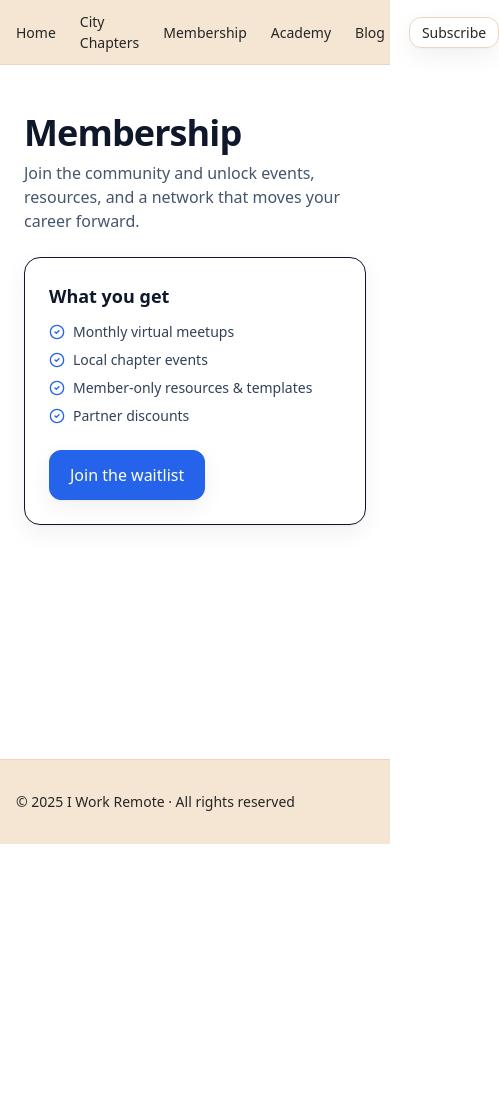
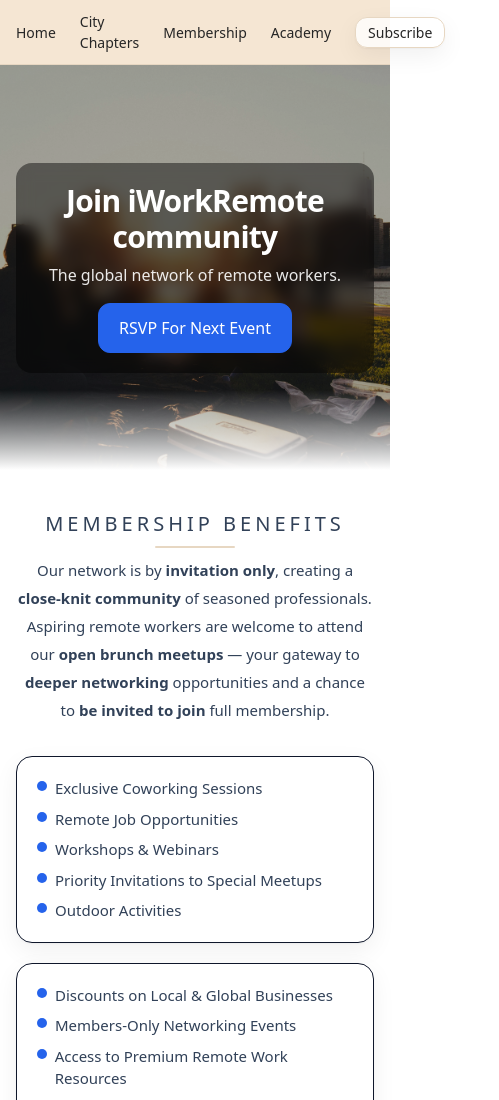
Before and after one commit to erkanmunishi/iworkremote, a Next.js app: page /membership in a window 390 px wide. Shown: the top 1100 px of the page, 499 px wide, since content can reach past the window. Before the commit the page ends 844 px from the top, so only its background shows below. Built offline with nearby package versions, Linux system fonts and the light colour scheme.

Commit message:
fix(tampa): make hero overlays non-interactive so place cards open Google Maps

```diff
--- a/src/app/chapters/[slug]/page.tsx
+++ b/src/app/chapters/[slug]/page.tsx
@@ -33,7 +33,7 @@
       {/* HERO — full-bleed background like homepage */}
 <section className="relative bleed">
   {/* background image */}
-  <div className="absolute inset-0">
+  <div className="absolute inset-0 pointer-events-none">
     <Image
       src={city.hero.image}
       alt={city.cityName}
@@ -84,12 +84,23 @@
       <section className="py-10 md:py-12">
         <div className="grid grid-cols-12 gap-8">
           <div className="col-span-12 md:col-span-8">
-            {city.summary && (
+          {slug === "tampa" ? (
         <p className="text-[15px] leading-7 text-slate-700">
-                {city.summary}
+          At <strong>iWorkRemote Tampa Bay</strong>, our events are curated exclusively for
+          <strong> remote workers</strong>. Membership is by <strong>invitation only</strong> — ensuring a
+          <strong> close-knit community</strong> of seasoned remote workers. However, if you’re an aspiring
+          remote worker or hybrid professional, our <strong>open brunch meetups</strong> are the perfect
+          introduction. Experience our vibrant community firsthand at brunch, and you might
+          soon <strong>be invited to join</strong> our exclusive dinners, outdoor activities, and
+          coworking sessions for <strong>deeper networking</strong> and special perks.
         </p>
+      ) : (
+        city.summary && (
+          <p className="text-[15px] leading-7 text-slate-700">{city.summary}</p>
+        )
       )}
           </div>
+
           <div className="col-span-12 md:col-span-4">
             <div className="rounded-2xl border bg-white p-5 shadow-soft">
               <div className="text-sm text-slate-600">Lead</div>
@@ -119,6 +130,17 @@
   {ev.image ? (
     <div className="relative aspect-[4/3]">
       <Image src={ev.image} alt={ev.name} fill className="object-cover" />
+      {ev.badgeText && (
+        <span
+          className={[
+            "absolute left-2 top-2 rounded-full px-2.5 py-0.5 text-[11px] font-semibold",
+            "uppercase tracking-wide text-white shadow-sm ring-1 ring-black/5",
+            badgeBg(ev.badgeVariant),
+          ].join(" ")}
+        >
+          {ev.badgeText}
+        </span>
+      )}
     </div>
   ) : null}
   <div className="p-3 text-sm font-medium">{ev.name}</div>
@@ -130,18 +152,46 @@
       ) : null}
 
 {/* TOP COWORKING SPACES */}
-<SectionHeading>TOP COWORKING SPACES</SectionHeading>
-<CityPlacesSection title="Top Coworking Spaces" places={city.coworking} hideTitle />
+<section className="my-8 rounded-3xl border p-6 md:p-8 ring-1" style={{ backgroundColor: "#FFF4E6", borderColor: "#F3E2C7" }}>
+  <SectionHeading compact>TOP COWORKING SPACES</SectionHeading>
+  <CityPlacesSection
+    title="Top Coworking Spaces"
+    places={city.coworking}
+    cityLabel="Tampa, FL"
+    bare                                  // 👈 only render the grid
+  />
+</section>
 
 {/* REMOTE WORKER FRIENDLY CAFES */}
-<SectionHeading>REMOTE WORKER FRIENDLY CAFES</SectionHeading>
-<CityPlacesSection title="Remote Worker Friendly Cafés" places={city.cafes} hideTitle />
-
-
-
+<section className="my-8 rounded-3xl border p-6 md:p-8 ring-1" style={{ backgroundColor: "#FFF4E6", borderColor: "#F3E2C7" }}>
+  <SectionHeading compact>REMOTE WORKER FRIENDLY CAFES</SectionHeading>
+  <CityPlacesSection
+    title="Remote Worker Friendly Cafés"
+    places={city.cafes}
+    cityLabel="Tampa, FL"
+    bare
+  />
+</section>
     </div>
   );
 }
+
+// helper for badge background color
+function badgeBg(variant?: string) {
+  switch (variant) {
+    case "green":
+      return "bg-emerald-600";
+    case "amber":
+      return "bg-amber-600";
+    case "sky":
+      return "bg-sky-600";
+    case "rose":
+      return "bg-rose-600";
+    default:
+      return "bg-slate-700";
+  }
+}
+
 
 function Underline() {
   return (
@@ -151,77 +201,98 @@
   );
 }
 
-function SectionHeading({ children }: { children: React.ReactNode }) {
+function SectionHeading({
+  children,
+  compact = false,
+}: {
+  children: React.ReactNode;
+  compact?: boolean;
+}) {
   return (
-    <>
-      <h2 className="text-center font-display text-xl tracking-[.2em] text-slate-700">
+    <div className={`text-center ${compact ? "mb-3" : "mb-6"}`}>
+      <h2 className="font-display text-xl tracking-[.2em] text-slate-700">
         {children}
       </h2>
-      <Underline />
-    </>
+      <div className="mt-2 flex justify-center">
+        <span className="inline-block h-[2px] w-16 bg-[color:var(--warm-border)] rounded-full" />
+      </div>
+    </div>
   );
 }
 
 
+
 // --- Helper: image grid for coworking/cafés ---
-type CityPlace = {
-  name: string;
-  image: string;   // path under /public (starts with "/")
-  url?: string;    // optional external link
-};
+
 
 function CityPlacesSection({
   title,
   places = [],
+  cityLabel = "Tampa, FL",
   hideTitle = false,
+  bare = false,
 }: {
   title: string;
-  places?: Place[];    // <- use Place from cities.ts (image?: string)
+  places?: Place[];
+  cityLabel?: string;
   hideTitle?: boolean;
+  bare?: boolean;
 }) {
   if (!places?.length) return null;
 
+  const Grid = (
+    <div className="mt-4 grid grid-cols-12 gap-5">
+      {places.map((p) => {
+        const href =
+          p.url ??
+          `https://www.google.com/maps/search/?api=1&query=${encodeURIComponent(
+            `${p.name} ${cityLabel}`
+          )}`;
+
         return (
-    <section className="mx-auto max-w-screen-2xl 2xl:max-w-[1600px] px-4 md:px-6 xl:px-12 py-10">
+          <article key={p.name} className="col-span-12 sm:col-span-6 lg:col-span-3">
+            <a
+              href={href}
+              target="_blank"
+              rel="noopener noreferrer"
+              aria-label={`Open ${p.name} on Google Maps`}
+              className="group block cursor-pointer overflow-hidden rounded-xl border bg-white shadow-soft transition hover:shadow-md hover:-translate-y-[1px]"
+            >
+              <div className="relative aspect-[4/3] w-full">
+                <Image
+                  src={p.image!}
+                  alt={p.name}
+                  fill
+                  className="object-cover transition-transform duration-300 group-hover:scale-105"
+                  sizes="(min-width:1280px) 25vw, (min-width:768px) 33vw, 100vw"
+                />
+              </div>
+              <div className="p-3 text-center">
+                <span className="font-medium group-hover:underline">{p.name}</span>
+              </div>
+            </a>
+          </article>
+        );
+      })}
+    </div>
+  );
+
+  if (bare) return Grid;  // 👈 return only the grid when used inside a panel
+
+  // original wrapped version (kept for reuse elsewhere)
+  return (
+    <section className="mx-auto max-w-screen-2xl 2xl:max-w-[1600px] px-4 md:px-6 xl:px-12 py-6">
       {!hideTitle && (
         <>
-      <h2 className="mb-2 text-center font-display text-2xl md:text-3xl font-bold">{title}</h2>
-      <div className="mx-auto mb-8 h-1 w-16 rounded-full bg-slate-200" />
+          <h2 className="text-center font-display text-xl tracking-[.2em] text-slate-700">
+            {title.toUpperCase()}
+          </h2>
+          <div className="mt-2 flex justify-center">
+            <span className="inline-block h-[2px] w-20 bg-[color:var(--warm-border)] rounded-full" />
+          </div>
         </>
       )}
-
-      <div className="grid grid-cols-12 gap-5">
-        {places.map((p) => (
-          <article key={p.name} className="col-span-12 sm:col-span-6 lg:col-span-3">
-            <div className="overflow-hidden rounded-xl border bg-white shadow-soft">
-              <div className="relative aspect-[4/3] w-full">
-                {p.image ? (
-                  <Image
-                    src={p.image}
-                    alt={p.name}
-                    fill
-                    className="object-cover transition-transform duration-300 hover:scale-105"
-                    sizes="(min-width:1280px) 25vw, (min-width:768px) 33vw, 100vw"
-                  />
-                ) : (
-                  <div className="absolute inset-0 grid place-items-center text-slate-400 text-sm">
-                    No image
-                  </div>
-                )}
-              </div>
-              <div className="p-3 text-center">
-                {p.url ? (
-                  <Link href={p.url} target="_blank" rel="noopener noreferrer" className="font-medium hover:underline">
-                    {p.name}
-                  </Link>
-                ) : (
-                  <span className="font-medium">{p.name}</span>
-                )}
-              </div>
-            </div>
-          </article>
-        ))}
-      </div>
+      {Grid}
     </section>
   );
 }
--- a/src/app/membership/page.tsx
+++ b/src/app/membership/page.tsx
@@ -1,39 +1,173 @@
-import { CheckCircle2 } from "lucide-react";
+import Image from "next/image";
+import Link from "next/link";
 
-export const metadata = { title: "Membership" };
+export const metadata = {
+  title: "Membership • iWorkRemote",
+  description:
+    "Join iWorkRemote — the global network of remote workers. Curated meetups, real connections, and member-only perks.",
+};
 
 export default function MembershipPage() {
-  const perks = [
-    "Monthly virtual meetups",
-    "Local chapter events",
-    "Member-only resources & templates",
-    "Partner discounts",
-  ];
+  return (
+    <div className="mx-auto max-w-screen-2xl 2xl:max-w-[1600px] px-4 md:px-6 xl:px-12">
+      {/* HERO (full-bleed, same pattern as homepage/chapters) */}
+      <section className="relative bleed">
+        {/* background */}
+        <div className="absolute inset-0">
+          <Image
+            src="/membership-light-hero.jpg"
+            alt="Join iWorkRemote community"
+            fill
+            priority
+            sizes="100vw"
+            className="object-cover"
+          />
+          <div className="absolute inset-0 bg-black/35" />
+        </div>
 
+        {/* content */}
+        <div className="relative z-10 mx-auto max-w-screen-2xl 2xl:max-w-[1600px] px-4 md:px-6 xl:px-12">
+          <div className="flex min-h-[48vh] md:min-h-[60vh] items-center justify-center">
+            <div className="text-center text-white">
+              <div className="inline-flex items-center justify-center rounded-2xl bg-black/45 px-6 py-5 backdrop-blur-sm">
+                <div>
+                  <h1 className="font-display text-3xl md:text-4xl lg:text-5xl font-extrabold tracking-tight">
+                    Join <span className="whitespace-nowrap">iWorkRemote</span> community
+                  </h1>
+                  <p className="mt-2 text-white/90">The global network of remote workers.</p>
+                  <div className="mt-4 flex items-center justify-center gap-3">
+                    <Link href="/chapters/tampa" className="btn-brand rounded-xl px-5 py-3">
+                      RSVP For Next Event
+                    </Link>
+                  </div>
+                </div>
+              </div>
+            </div>
+          </div>
+        </div>
+
+        {/* fade to page background */}
+        <div className="pointer-events-none absolute inset-x-0 bottom-0 h-20 bg-gradient-to-b from-transparent to-white" />
+      </section>
+
+      {/* MEMBERSHIP BENEFITS */}
+      <section className="py-10 md:py-12">
+        <SectionTitle title="MEMBERSHIP BENEFITS" />
+
+        <p className="mx-auto mt-2 max-w-3xl text-center text-[15px] leading-7 text-slate-700">
+          Our network is by <strong>invitation only</strong>, creating a <strong>close-knit community</strong> of seasoned professionals.
+          Aspiring remote workers are welcome to attend our <strong>open brunch meetups</strong> — your gateway to <strong>deeper
+          networking</strong> opportunities and a chance to <strong>be invited to join</strong> full membership.
+        </p>
+
+        <div className="mx-auto mt-8 grid max-w-5xl grid-cols-1 gap-5 sm:grid-cols-2">
+          <BenefitCard
+            items={[
+              "Exclusive Coworking Sessions",
+              "Remote Job Opportunities",
+              "Workshops & Webinars",
+              "Priority Invitations to Special Meetups",
+              "Outdoor Activities",
+            ]}
+          />
+          <BenefitCard
+            items={[
+              "Discounts on Local & Global Businesses",
+              "Members-Only Networking Events",
+              "Access to Premium Remote Work Resources",
+              "Insights on Remote Work Trends",
+              "Discount on Merch and Courses",
+            ]}
+          />
+        </div>
+      </section>
+
+      {/* TESTIMONIAL STRIP */}
+      <section className="py-10 md:py-12 bg-slate-50/50 rounded-3xl">
+        <SectionTitle title="WHAT OUR MEMBERS SAY" />
+        <div className="mx-auto mt-6 grid max-w-4xl grid-cols-1 gap-6 md:grid-cols-2">
+          <Testimonial
+            quote="Being a member has elevated my remote career. The networking is unmatched!"
+            author="Alex P."
+          />
+          <Testimonial
+            quote="The community is both inspiring and supportive. It’s an exclusive circle that truly cares."
+            author="Jamie L."
+          />
+        </div>
+      </section>
+
+      {/* FAQ — accessible, no JS (details/summary) */}
+      <section className="py-12">
+        <SectionTitle title="FREQUENTLY ASKED QUESTIONS" />
+        <div className="mx-auto mt-6 max-w-3xl space-y-3">
+          <Faq q="What is iWorkRemote?">
+          iWorkRemote is a dedicated community for remote workers and professionals who aspire to transition into a remote lifestyle.
+          Our events and resources are designed to help you network, find job opportunities, and thrive in a remote environment.
+          </Faq>
+          <Faq q="How can I join the community?">
+          Non-members are welcome to attend our open brunch meetups. At these events, you can experience our vibrant community firsthand.
+          Based on your fit and interaction, you may be invited to join as a full member with access to exclusive events.
+          </Faq>
+          <Faq q="What events are available for members?">
+          Full members get access to exclusive events such as dinner meetups, outdoor activities, coworking sessions, workshops,
+          and more-providing deeper networking and professional growth opportunities.
+          </Faq>
+          <Faq q="Are there any benefits for non-members?">
+          Yes, non-members can attend our open brunch meetups, which provide an excellent introduction to our vibrant community.
+          Additionally, we will be launching an academy designed to jump-start your career road to remote work by offering comprehensive training and essential resources.
+          </Faq>
+        </div>
+      </section>
+    </div>
+  );
+}
+
+/* ---------- small helpers ---------- */
+
+function SectionTitle({ title }: { title: string }) {
   return (
-    <div className="mx-auto max-w-screen-2xl px-6 py-12">
-      <h1 className="font-display text-4xl font-extrabold tracking-tight">Membership</h1>
-      <p className="mt-2 text-slate-600">
-        Join the community and unlock events, resources, and a network that moves your career forward.
-      </p>
-
-      <div className="mt-6 rounded-2xl border bg-white p-6 shadow-soft">
-        <h2 className="text-lg font-semibold">What you get</h2>
-        <ul className="mt-3 grid sm:grid-cols-2 gap-2">
-          {perks.map(p => (
-            <li key={p} className="flex items-start gap-2 text-sm text-slate-700">
-              <CheckCircle2 className="mt-0.5 h-4 w-4 text-[color:var(--brand)]" />
-              {p}
-            </li>
-          ))}
-        </ul>
-
-        <div className="mt-6">
-          <a href="#subscribe" className="btn-brand inline-flex rounded-xl px-5 py-3 transition shadow-soft">
-            Join the waitlist
-          </a>
-        </div>
+    <div className="text-center">
+      <h2 className="font-display text-xl tracking-[.2em] text-slate-700">{title}</h2>
+      <div className="mt-2 flex justify-center">
+        <span className="inline-block h-[2px] w-20 rounded-full bg-[color:var(--warm-border)]" />
       </div>
     </div>
   );
 }
+
+function BenefitCard({ items }: { items: string[] }) {
+  return (
+    <div className="rounded-2xl border bg-white p-5 shadow-soft">
+      <ul className="space-y-2 text-[15px] text-slate-700">
+        {items.map((t) => (
+          <li key={t} className="flex items-start gap-2">
+            <span className="mt-1 inline-block h-2.5 w-2.5 rounded-full bg-[color:var(--brand-500,#2563eb)]" />
+            <span>{t}</span>
+          </li>
+        ))}
+      </ul>
+    </div>
+  );
+}
+
+function Testimonial({ quote, author }: { quote: string; author: string }) {
+  return (
+    <figure className="rounded-2xl border bg-white p-5 text-center shadow-soft">
+      <blockquote className="text-slate-700">“{quote}”</blockquote>
+      <figcaption className="mt-3 text-sm font-medium text-slate-600">— {author}</figcaption>
+    </figure>
+  );
+}
+
+function Faq({ q, children }: { q: string; children: React.ReactNode }) {
+  return (
+    <details className="group rounded-2xl border bg-white p-4 shadow-soft">
+      <summary className="cursor-pointer list-none font-medium text-slate-800 marker:hidden">
+        {q}
+        <span className="float-right transition group-open:rotate-180">⌄</span>
+      </summary>
+      <div className="pt-2 text-[15px] leading-7 text-slate-700">{children}</div>
+    </details>
+  );
+}
--- a/src/components/site-header.tsx
+++ b/src/components/site-header.tsx
@@ -24,7 +24,6 @@
           <Link href="/chapters"   className="hover:underline">City Chapters</Link>
           <Link href="/membership" className="hover:underline">Membership</Link>
           <Link href="/academy"    className="hover:underline">Academy</Link>
-          <Link href="/blog"       className="hover:underline">Blog</Link>
           <a
             href="#subscribe"
             className="px-3 py-1 rounded-xl border shadow-soft transition
--- a/src/lib/cities.ts
+++ b/src/lib/cities.ts
@@ -7,9 +7,17 @@
   joinLink?: string;      // Lu.ma or membership link
   status: "live" | "soon";
   summary?: string;
-  events?: Place[];       // small thumbnails or links
+  events?: EventItem[];       // small thumbnails or links
   coworking?: Place[];
   cafes?: Place[];
+};
+
+
+export type EventItem = {
+  name: string;
+  image?: string;
+  badgeText?: string;        // ← NEW (text shown on badge)
+  badgeVariant?: "green" | "amber" | "sky" | "rose"; // ← NEW (color)
 };
 
 export const cities: Record<string, City> = {
@@ -22,17 +30,37 @@
       subhead:
         "Connect with local remote workers, freelancers, and digital nomads.",
     },
-    lead: "Erkan",
+    lead: "Erkan Munishi",
     joinLink: "https://lu.ma/iworkremote",
     status: "live",
     summary:
       //"Our Tampa Bay chapter runs curated meetups and coworking sessions for real connections, not just Slack. Join brunch meetups, skill shares, and member-only events.",
-         "At iWorkRemote Tampa Bay, our events are curated exclusively for remote workers. Membership is by invitation only —ensuring a close-knit community of seasoned remote workers. However, if you’re an aspiring remote worker or hybrid professional, our open brunch meetups are the perfect introduction. Experience our vibrant community firsthand at brunch, and you might soon be invited to join our exclusive dinners, outdoor activities, and coworking sessions for deeper networking and special perks.",
+         "At iWorkRemote Tampa Bay, our events are curated exclusively for remote workers. Membership is by invitation only - ensuring a close-knit community of seasoned remote workers. However, if you’re an aspiring remote worker or hybrid professional, our open brunch meetups are the perfect introduction. Experience our vibrant community firsthand at brunch, and you might soon be invited to join our exclusive dinners, outdoor activities, and coworking sessions for deeper networking and special perks.",
     events: [
-      { name: "Brunch Meetup", image: "/cities/tampa/Brunch.jpg" },
-      { name: "Dinner", image: "/cities/tampa/Dinner.jpg" },
-      { name: "Outdoor Activities", image: "/cities/tampa/Outdoor.jpg" },
-      { name: "Coworking Session", image: "/cities/tampa/CoworkingSession.jpg" },
+      {
+        name: "Brunch Meetup",
+        image: "/cities/tampa/Brunch.jpg",
+        badgeText: "Non-members welcome",
+        badgeVariant: "green",
+      },
+      {
+        name: "Dinner",
+        image: "/cities/tampa/Dinner.jpg",
+        badgeText: "Members only",
+        badgeVariant: "amber",
+      },
+      {
+        name: "Outdoor Activities",
+        image: "/cities/tampa/Outdoor.jpg",
+        badgeText: "Members only",
+        badgeVariant: "amber",
+      },
+      {
+        name: "Coworking Session",
+        image: "/cities/tampa/CoworkingSession.jpg",
+        badgeText: "Members only",
+        badgeVariant: "amber",
+      },
     ],
     coworking: [
       { name: "Industrious Tampa", image: "/cities/tampa/IndustriousTampa.jpg" },
```
Also changed, not shown: public/membership-light-hero.jpg (added), 1 other file (tests, documents, lock files or other folders). Lines whose indentation alone changed are shown as unchanged.
